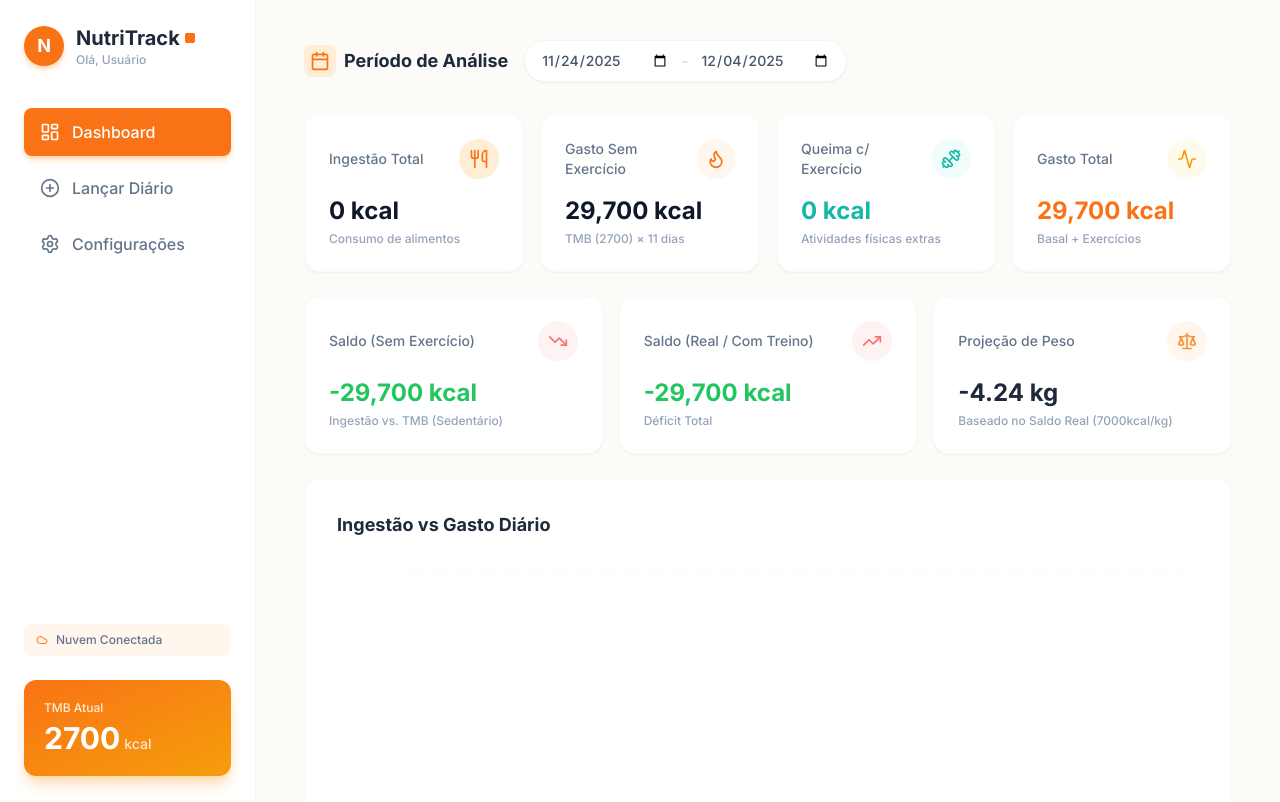
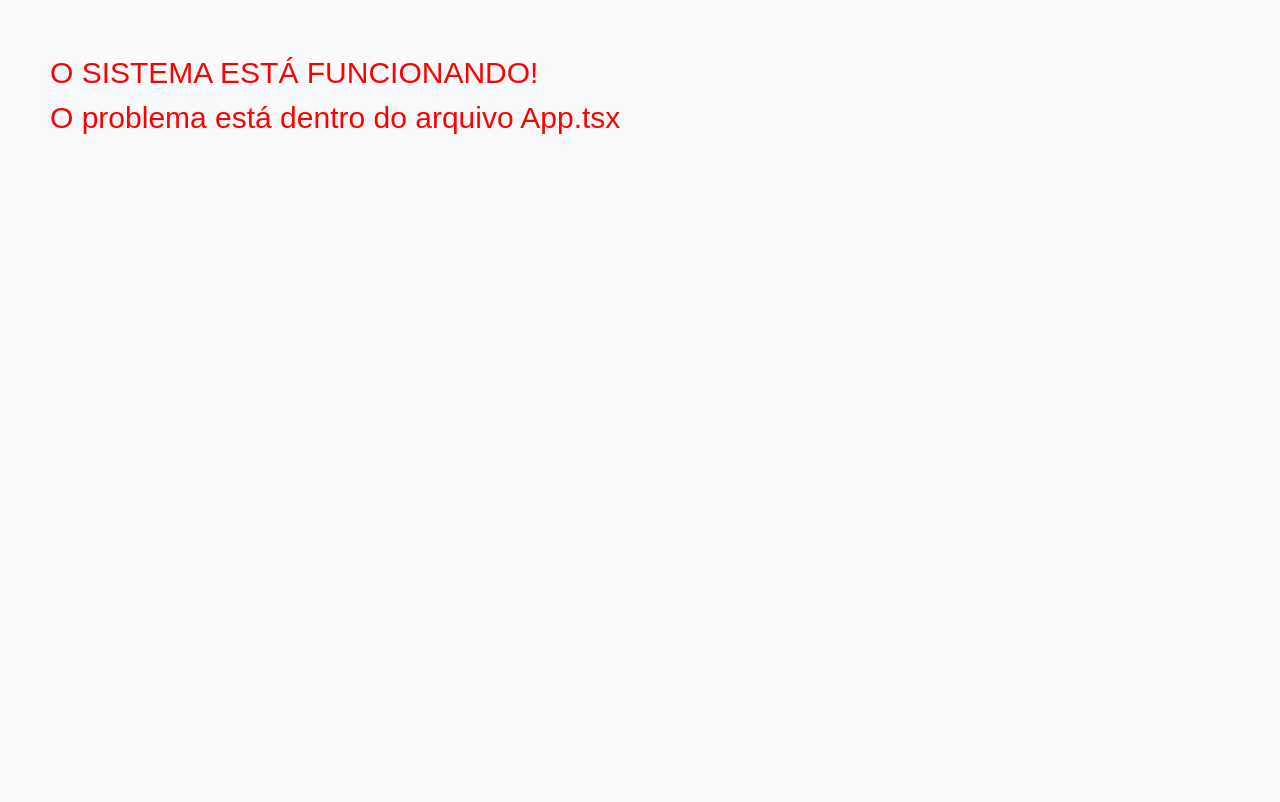
Before and after one commit to pr3t00/Diario-Alimentar, a React (Vite) app: page / in a window 1280 px wide. Shown: the top 802 px of the page. Built offline with nearby package versions, Linux system fonts and the light colour scheme; no server answers; the database is empty.

Commit message:
Update index.tsx

```diff
--- a/index.tsx
+++ b/index.tsx
@@ -33,8 +33,17 @@
 
 const root = createRoot(rootElement);
 
+// TESTE DE VIDA: Vamos desenhar um texto simples em vez do <App />
 root.render(
-  <React.StrictMode>
-    <App />
-  </React.StrictMode>
+  <div style={{ padding: '50px', fontSize: '30px', color: 'red', fontFamily: 'sans-serif' }}>
+    <h1>O SISTEMA ESTÁ FUNCIONANDO!</h1>
+    <p>O problema está dentro do arquivo App.tsx</p>
+  </div>
 );
+
+// Comente a linha original para não dar erro
+// root.render(
+//   <React.StrictMode>
+//     <App />
+//   </React.StrictMode>
+// );
```
